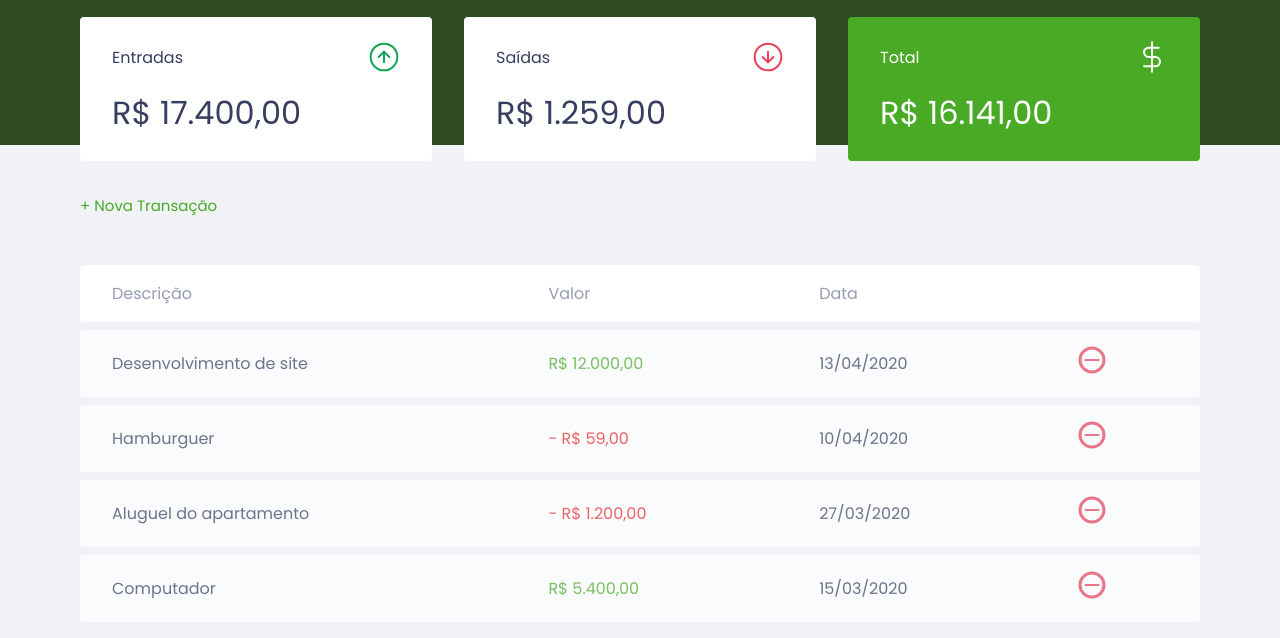
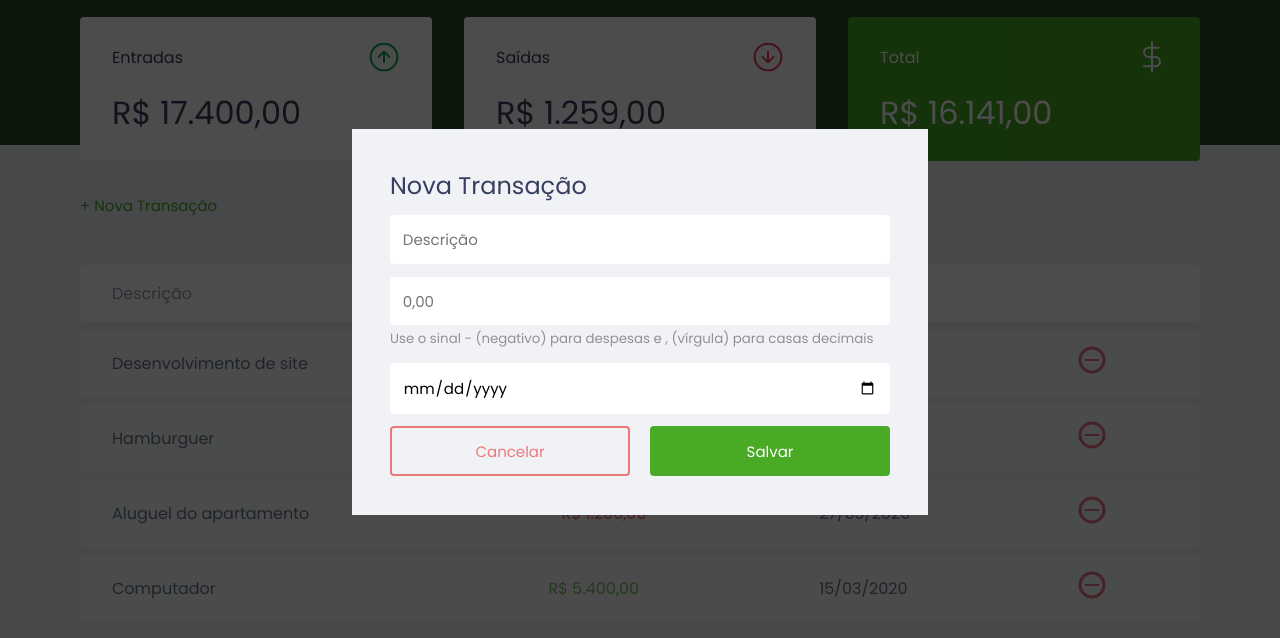
Before and after one commit to guilhermequeico/dev.finance, a plain HTML site: page index.html in a window 1280 px wide. Both pictures are taken after a click on the link "+ Nova Transação". Shown: the part 78-716 px from the top of the page. Drawn offline with Linux system fonts and the light colour scheme.

Commit message:
:sparkles: create modal-overlay javascript

```diff
--- a/index.html
+++ b/index.html
@@ -60,7 +60,7 @@
             <section id="transaction">
                 <h2 class="title sr-only">Transações</h2>
 
-                <a href="#" class="button new">+ Nova Transação</a>
+                <a href="#" class="button new" onclick="Modal.open()">+ Nova Transação</a>
 
                 <table id="data-table">
                     <thead>
@@ -137,12 +137,23 @@
                         </div>
 
                         <div class="input-group actions">
-                            <a href="#" class="button cancel">Cancelar</a>
+                            <a href="#" class="button cancel" onclick="Modal.close()">Cancelar</a>
                             <button class="button save">Salvar</button>
                         </div>
                     </form>
                 </div>
             </div>
         </div>
+
+        <script>
+            const Modal = {
+                open() {
+                    document.querySelector('.modal-overlay').classList.add('active')
+                },
+                close() {
+                    document.querySelector('.modal-overlay').classList.remove('active')
+                }
+            }
+        </script>
     </body>
 </html>
```
